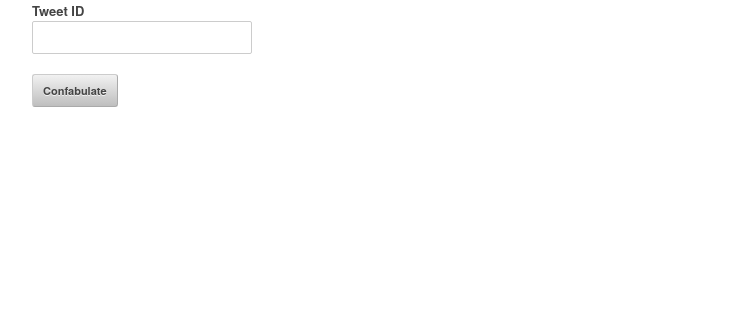
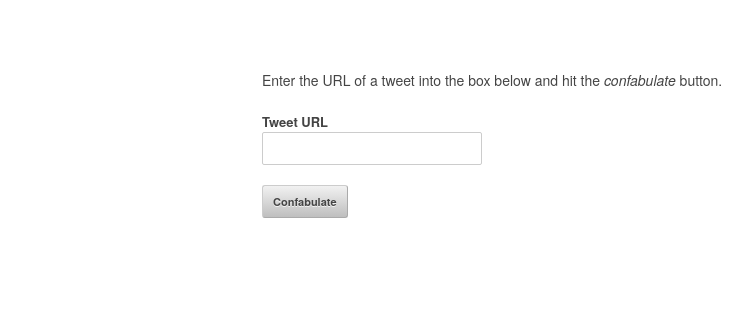
Before and after one commit to hjst/twitter-confab, a plain HTML site: page index.html in a window 1280 px wide. Shown: the whole page, without its empty margins (138-890 px from the left). Drawn offline with nearby package versions, Linux system fonts and the light colour scheme.

Commit message:
Cleaned up the page a bit

```diff
--- a/index.html
+++ b/index.html
@@ -46,10 +46,14 @@
 	================================================== -->
 
 	<div class="container">
-		<div class="sixteen columns">
+		<div class="twelve columns offset-by-four" style="margin: 5em auto;">
+
+      <p>
+      Enter the URL of a tweet into the box below and hit the <em>confabulate</em> button.
+      </p>
 
       <form id="confabulation" method="get" target="">
-        <label for="contweet">Tweet ID</label>
+        <label for="contweet">Tweet URL</label>
         <input type="text" id="contweet" name="contweet" />
         <input type="submit" value="Confabulate" />
       </form>
```
